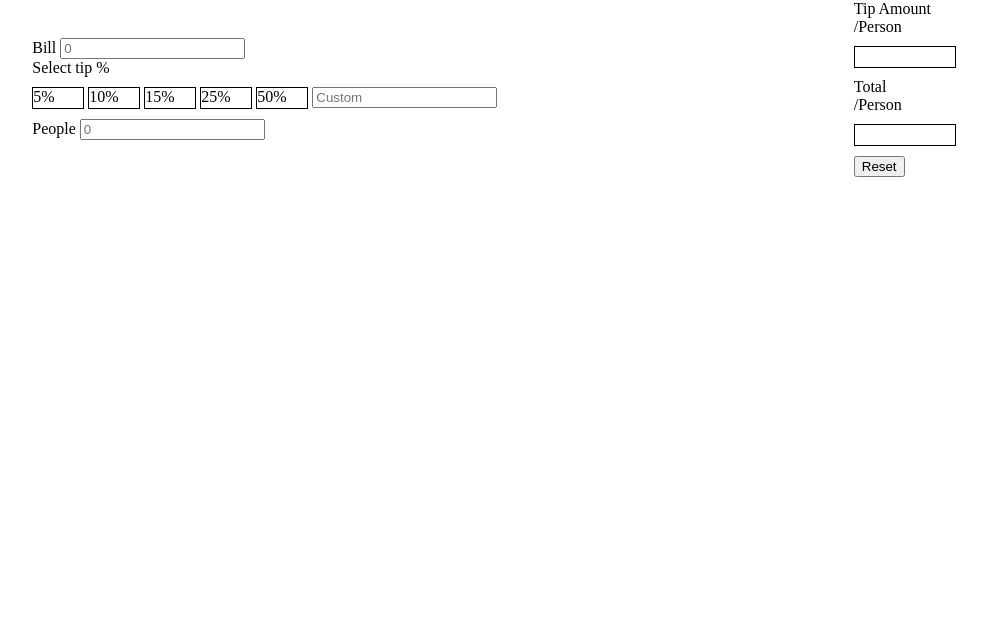
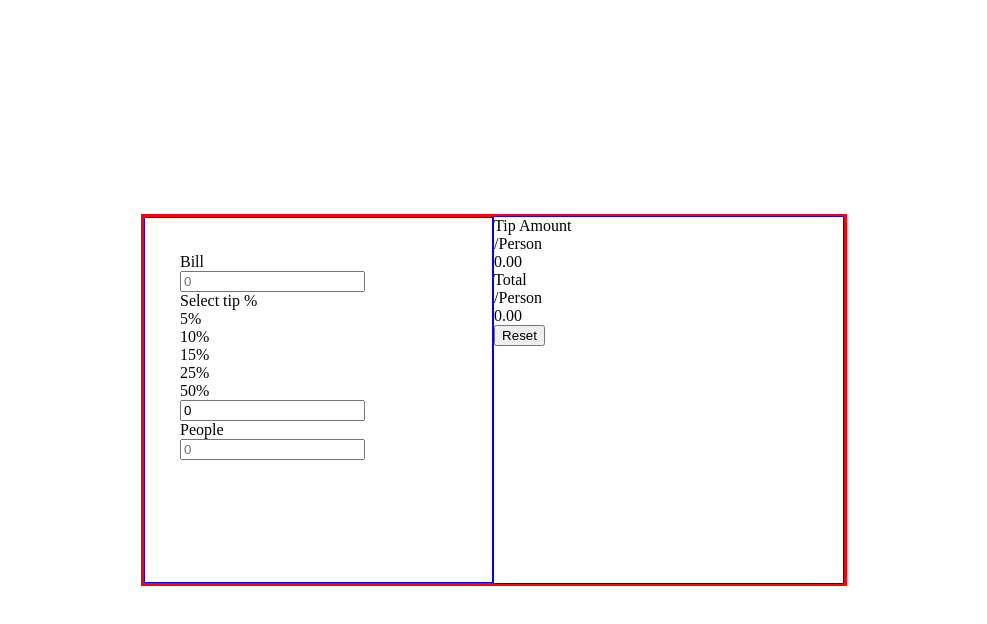
Before and after one commit to vviktorian/tip-calculator, a plain HTML site: page index.html in a window 1280 px wide. Both pictures are taken after a click on the element "5%". Shown: the whole page, without its empty margins (146-1133 px from the left). Drawn offline with Linux system fonts and the light colour scheme.

Commit message:
calculation and validation ready - started design

```diff
--- a/index.html
+++ b/index.html
@@ -13,10 +13,12 @@
 <body>
 
   <main>
+    <form>
     <div class="calculator-box">
-      <div class="selection-column">
+      <div class="selection-column column">
         <div class="bill">
           <label>Bill</label>
+          <div class="warning bill-warn"></div>
           <input class="billInput" type="number" placeholder="0">
         </div>
         <div class="tip-section">
@@ -32,11 +34,12 @@
         </div>
         <div class="people">
           <label>People</label>
+          <div class="warning ppl-warn"></div>
           <div class="warning" style="display: none;">The value must be bigger than 0</div>
           <input class="pplInput" type="number" placeholder="0">
         </div>
       </div>
-      <div class="result-column">
+      <div class="result-column column">
         <div class="tip-amount">
           <div class="result-title">Tip Amount</div>
           <div class="result-person">/Person</div>
@@ -47,9 +50,10 @@
           <div class="result-person">/Person</div>
           <div class="amount total-ready"></div>
         </div>
-        <input type="reset" value="Reset">
+        <input class="reset" type="reset" value="Reset">
       </div>
     </div>
+  </form>
   </main>
   <script src="main.js"></script>
 </body>
--- a/main.js
+++ b/main.js
@@ -2,61 +2,135 @@ window.addEventListener("DOMContentLoaded", function () {
   var billInput = document.querySelector(".billInput");
   var pplInput = document.querySelector(".pplInput");
   var tipInput = document.querySelector(".tipInput");
+  var resetButton = document.querySelector(".reset");
+  var billWarning = document.querySelector(".bill-warn");
+  var pplWarning = document.querySelector(".ppl-warn");
+
   var tipOptions = document.querySelectorAll(".tip-option");
+  var inputs = document.querySelectorAll("input");
+
+  var tipOutput = document.querySelector(".tip-ready");
+  var totalOutput = document.querySelector(".total-ready");
 
   var answer = "";
   var totalResult = 0;
   var tipResult = 0;
-  let x = 0;
 
-  function getValue(e, warnignType) {
+  function getValue(e, name) {
     value = e.value;
     if (value != 0 && value > 0 && isNaN(value) == false) {
-      answer = parseInt(value);
+      answer = value;
     } else {
-      answer = "Enter correct " + warnignType + " value";
+      answer = "w";
     }
     return answer;
   }
-
-  getValue(billInput, "bill");
-  var bill = answer;
-
-  getValue(pplInput, "people");
-  var ppl = answer;
 
   function getTotal(a, b) {
     totalResult = a / b;
     if (totalResult != 0 && totalResult > 0 && isNaN(totalResult) == false) {
       return totalResult;
+    } else {
+      totalResult = 0;
     }
-    else totalResult = 0;
   }
 
-  function getTip() {
-    tipOptions.forEach(function (option) {
-      option.addEventListener("click", function () {
-        x = parseInt(option.getAttribute('val'));
-        return x;
-      });
-    });
-    x = x
-    y = parseInt(tipInput.value);
-    if (y != 0 && y > 0 && isNaN(y) == false) {
-      tipResult = y;
-    } else if (x != 0 && x > 0 && isNaN(x) == false) {
+  function getTip(z, x) {
+    if (x != 0 && x > 0 && isNaN(x) == false) {
       tipResult = x;
+    } else {
+      tipResult = 0;
     }
-    return tipResult;
+    SplittedTip = z * (tipResult / 100);
+    if (SplittedTip != 0 && SplittedTip > 0 && isNaN(SplittedTip) == false) {
+      return SplittedTip;
+    } else {
+      SplittedTip = 0;
+      return SplittedTip;
+    }
   }
 
-  getTotal(bill, ppl);
-  var total = totalResult.toFixed(2);
+  function calculation(tipOption) {
+    getValue(billInput, "bill");
+    bill = parseFloat(answer);
+    if (bill == "w") {
+      billWarning.innerHTML = "eneter proper value";
+    } else {
+      billWarning.innerHTML = "";
+    }
+    getValue(pplInput, "ppl");
+    ppl = parseInt(answer);
+    if (ppl == "w") {
+      pplWarning.innerHTML = "eneter proper value";
+    } else {
+      pplWarning.innerHTML = "";
+    }
+    getTotal(bill, ppl);
+    total = totalResult;
+    getTip(total, tipOption);
 
-  console.log(bill);
-  console.log(ppl);
-  console.log(total);
-  getTip();
-  var theTip = tipResult;
-  console.log(theTip);
+    if (
+      bill != 0 &&
+      bill > 0 &&
+      isNaN(bill) == false &&
+      ppl != 0 &&
+      ppl > 0 &&
+      isNaN(ppl) == false &&
+      total != 0 &&
+      total > 0 &&
+      isNaN(total) == false
+    ) {
+      theTip = SplittedTip;
+    } else {
+      theTip = 0;
+    }
+
+    if (
+      bill != 0 &&
+      bill > 0 &&
+      isNaN(bill) == false &&
+      ppl != 0 &&
+      ppl > 0 &&
+      isNaN(ppl) == false &&
+      total != 0 &&
+      total > 0 &&
+      isNaN(total) == false
+    ) {
+      theTotal = total + theTip;
+    } else {
+      theTotal = 0;
+    }
+
+    return { theTip, theTotal };
+  }
+
+  inputs.forEach(function (input) {
+    input.addEventListener("input", function () {
+      var tipInputVal = tipInput.value;
+      var customTipAndTotal = calculation(tipInputVal);
+      var customTip = parseFloat(customTipAndTotal.theTip);
+      var customTotal = parseFloat(customTipAndTotal.theTotal);
+      tipOutput.innerHTML = customTip.toFixed(2);
+      totalOutput.innerHTML = customTotal.toFixed(2);
+    });
+  });
+
+  tipOptions.forEach(function (option) {
+    option.addEventListener("click", function () {
+      tipInput.value = 0;
+      var tipOptionVal = option.getAttribute("val");
+      var customTipAndTotal = calculation(tipOptionVal);
+      var myTip = parseFloat(customTipAndTotal.theTip);
+      var myTotal = parseFloat(customTipAndTotal.theTotal);
+      tipOutput.innerHTML = myTip.toFixed(2);
+      totalOutput.innerHTML = myTotal.toFixed(2);
+    });
+  });
+
+  resetButton.addEventListener("click", function () {
+    tipOutput.innerHTML = "";
+    totalOutput.innerHTML = "";
+    billWarning.innerHTML = "";
+    pplWarning.innerHTML = "";
+  });
 });
--- a/styles/main.scss
+++ b/styles/main.scss
@@ -4,30 +4,37 @@
 body{
     margin: 0;
     padding: 0;
+
     input::-webkit-outer-spin-button,
     input::-webkit-inner-spin-button {
         -webkit-appearance: none;
         margin: 0;
     }
+
     input[type=number] {
         -moz-appearance: textfield;
     }
+
+    main{
+        height: 100vh;
+        padding: 100px;
+        box-sizing: border-box;
+        @include flex(center,center, default);
+    }
+
     .calculator-box{
-        @include flex(center,space-around,row);
-        .tip-option{
-            width: 50px;
-            height: 20px;
-            border: 1px solid black;
-            cursor: pointer;
-            margin: 10px 0px;
-            display: inline-block;
-        }
-        .amount{
-            width: 100px;
-            height: 20px;
-            border: 1px solid black;
-            cursor: pointer;
-            margin: 10px 0px;
+        @include flex(center,center,row);
+        border: 3px solid red;
+        width: 700px;
+        height: 366px;
+        .column{
+            width: 50%;
+            height: 100%;
+            border: 1px solid blue;
+            &.selection-column{
+                padding:35px;
+                box-sizing: border-box;
+            }
         }
     }
 }
```
Also changed, not shown: help.txt (deleted), styles/main.css, 1 other file.
